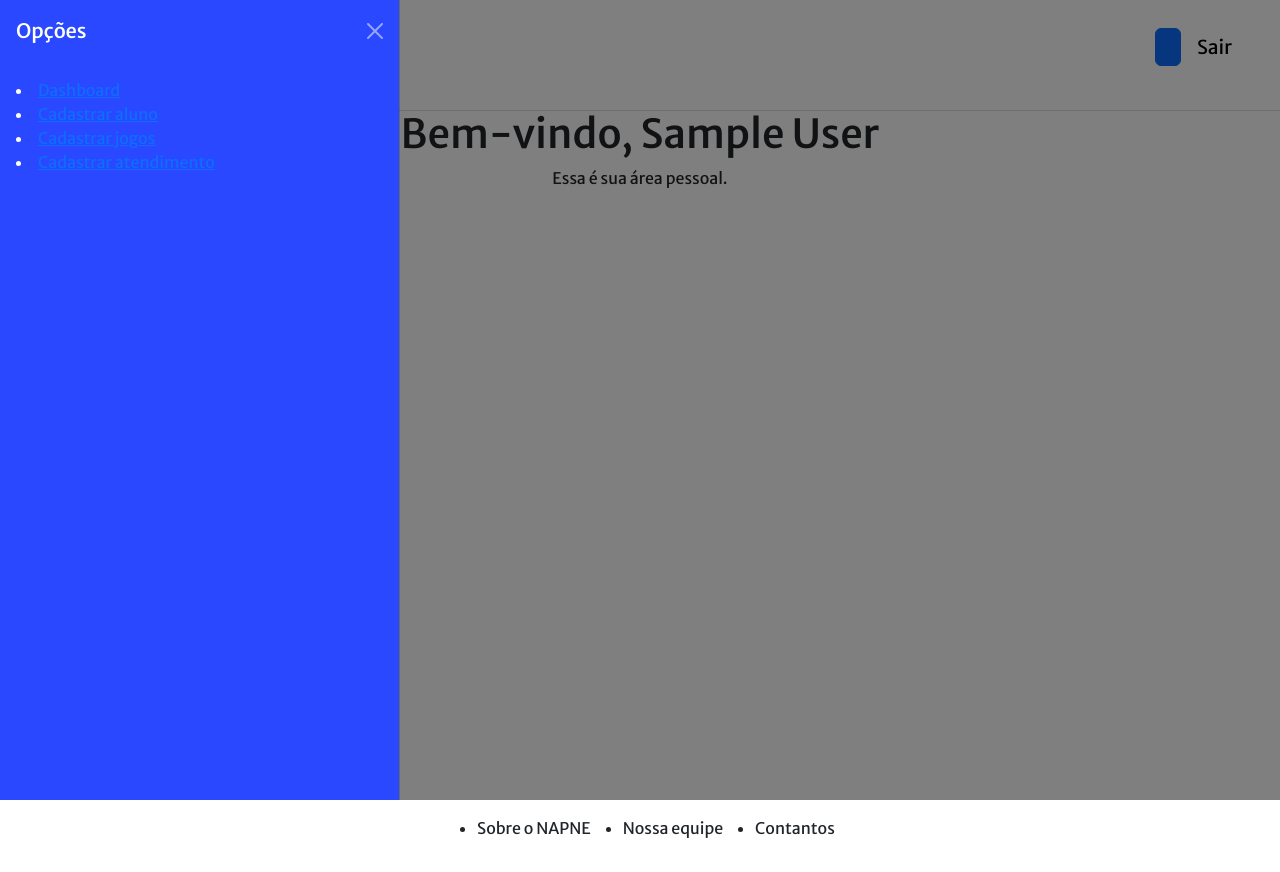
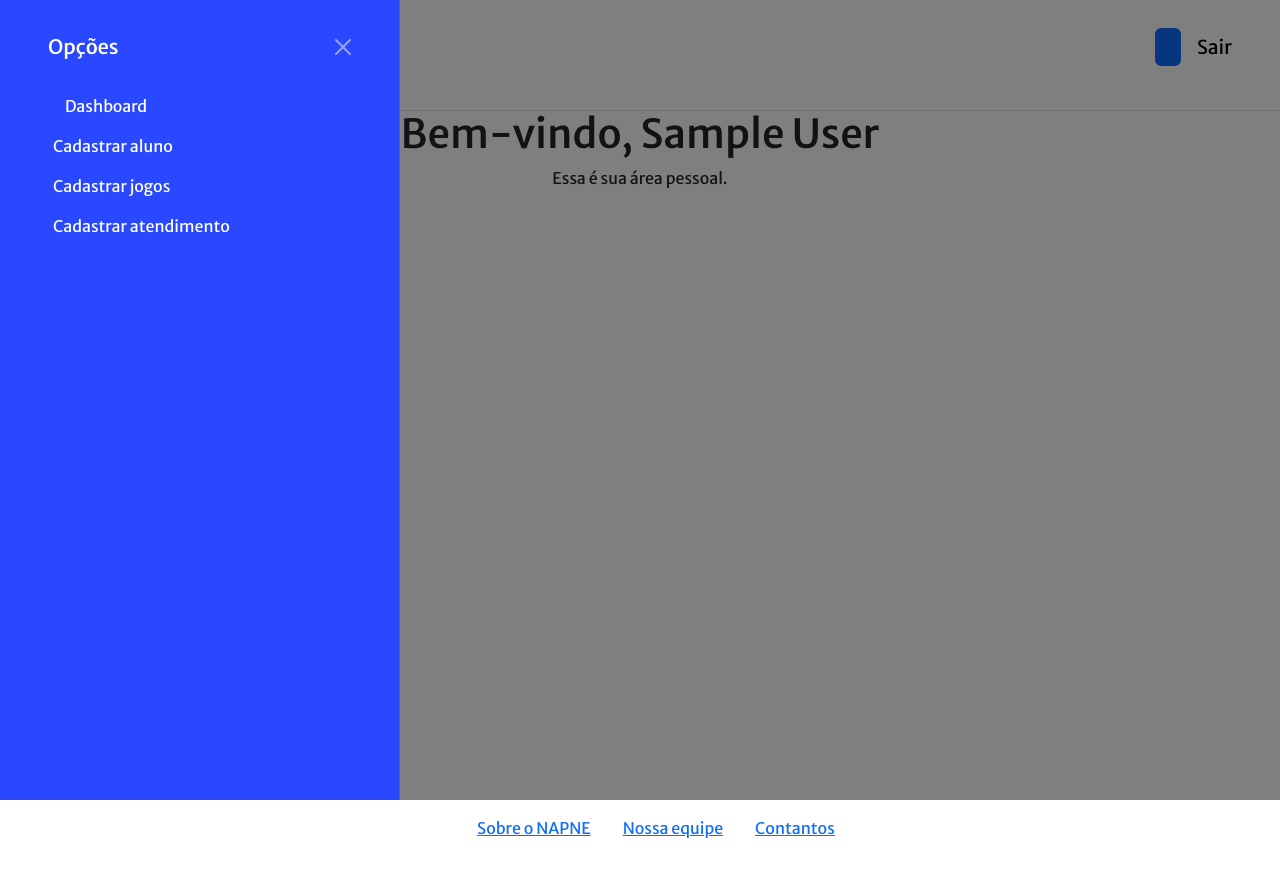
Before and after one commit to Rohnin08/Jogos_NAPNE, a Flask app: page /dashboard in a window 1280 px wide, after a click that opens the changed part. Run offline with Flask 3, Linux system fonts and the light colour scheme; the visitor is signed in with stand-in values (Sample User, id 1); some libraries are stand-ins or nearby versions.

Commit message:
Modificações do visual da pagina

```diff
--- a/static/css/style.css
+++ b/static/css/style.css
@@ -17,7 +17,7 @@
 
 }
 
-.idx-container {
+.base-container {
     display: flex;
     flex-direction: column;
     min-height: 100vh;
@@ -80,16 +80,39 @@
     max-width: 140px;
 }
 
-.idx-nav .logo img {
+.base-nav .logo img {
     max-width: 140px;
 
 }
-.idx-option {
+.base-option {
+    display: flex;
+    flex-direction: row;
+    justify-content:flex-start;
+    align-items: center;
+    color: white;
+    list-style: none;
+    gap: 5px;
+}
+
+.base-option a {
+    text-decoration: none;
     color: white;
 }
 
 
-.idx-nav {
+.offcanvas {
+    padding: 1rem 2rem 1rem 2rem;
+}
+
+.offcanvas-body {
+    padding: 2rem;
+    display: flex;
+    flex-direction: column;
+    gap: 1rem;
+}
+
+
+.base-nav {
     display: flex;
     flex-direction: row;
     width: 100%;
@@ -99,7 +122,7 @@
     align-items: center;
 }
 
-.idx-nav-elmts {
+.base-nav-elmts {
     display: flex;
     width: 100%;
     flex-direction: row;
@@ -110,14 +133,14 @@
 }
 
 
-.idx-nav-elmts a {
+.base-nav-elmts a {
     text-decoration: none;
     color: rgb(0, 0, 0);
     font-size: larger;
     position: relative;
 }
 
-.idx-nav-elmts a::after {
+.base-nav-elmts a::after {
     content: " ";
     width: 0%;
     height: 4px;
@@ -129,15 +152,15 @@
     transition: 0.35s ease-in-out;
 }
 
-.idx-nav-elmts a:hover::after {
+.base-nav-elmts a:hover::after {
     width: 105%;
 }
 
-.idx-nav-elmts li{
+.base-nav-elmts li{
     list-style: none;
 }
 
-.idx-main {
+.base-main {
     display: flex;
     flex-direction: column;
     justify-content: center;
@@ -175,7 +198,7 @@
     padding: 1rem;
 }
 
-.idx-footer {
+.base-footer {
     display: flex;
     flex-direction: row;
     justify-content: center;
@@ -184,13 +207,19 @@
 
 }
 
-.idx-footer-elm {
+.base-footer-elmt {
     display: flex;
     flex-direction: row;
     justify-content: center;
     gap: 2rem;
     align-items: center;
+
 }
+
+.base-footer-elmt li {
+    list-style: none;
+}
+
 @media (max-width: 768px) {
     .cad-log-container {
         flex-direction: column;
--- a/templates/base.html
+++ b/templates/base.html
@@ -11,15 +11,15 @@
     <link href="https://cdn.boxicons.com/fonts/basic/boxicons.min.css" rel="stylesheet" />
 </head>
 <body>
-    <div class="idx-container">
+    <div class="base-container">
 
         <!-- NAVBAR -->
-        <nav class="idx-nav">
+        <nav class="base-nav">
            <div class="logo">
                 <img src="/static/imgs/Logo__1_-removebg-preview.png" alt="">
             </div>
 
-            <ul class="idx-nav-elmts d-flex align-items-center gap-3">
+            <ul class="base-nav-elmts d-flex align-items-center gap-3">
 
                 {% if 'usuario_id' in session %}
                     <!-- Botão para abrir offcanvas -->
@@ -30,15 +30,15 @@
                     </li>
 
                     <!-- Link sair -->
-                    <li class="idx-elmt">
+                    <li class="base-elmt">
                         <a href="{{ url_for('logout') }}">Sair</a>
                     </li>
                 {% else %}
                     <!-- Usuário não logado - mostrar login e cadastro -->
-                    <li class="idx-elmt">
+                    <li class="base-elmt">
                         <a href="{{ url_for('login') }}">Entrar</a>
                     </li>
-                    <li class="idx-elmt">
+                    <li class="base-elmt">
                         <a href="{{ url_for('cadastro') }}">Cadastrar-se</a>
                     </li>
                 {% endif %}
@@ -54,16 +54,20 @@
             </div>
             {% if 'usuario_id' in session %}
             <div class="offcanvas-body" style="color: white;">
-                <li class="idx-option">
+                <li class="base-option">
+                    <i class='bxr  bx-home'  style='color:#ffffff'></i>
                     <a href="{{ url_for('dashboard') }}">Dashboard</a>
                 </li>
-                <li class="idx-elmt">
+                <li class="base-option">
+                    <i class='bxr  bx-education'  style='color:#ffffff'></i>
                     <a href="{{ url_for('cadastro_aluno') }}">Cadastrar aluno</a>
                 </li>
-                <li class="idx-option">
+                <li class="base-option">
+                    <i class='bxr  bx-chess-knight'  style='color:#ffffff'></i>
                     <a href="{{ url_for('cadastro_jogos') }}">Cadastrar jogos</a>
                 </li>
-                 <li class="idx-option">
+                 <li class="base-option">
+                    <i class='bxr  bx-form'  style='color:#ffffff'></i>
                     <a href="{{ url_for('cadastro_atendimento') }}">Cadastrar atendimento</a>
                 </li>
             </div>
@@ -71,17 +75,23 @@
         </div>
 
         <!-- Conteúdo dinâmico da página -->
-        <main class="idx-main">
+        <main class="base-main">
             {% block content %}
             {% endblock %}
         </main>
     </div>
 
-    <footer class="idx-footer">
-        <ul class="idx-footer-elm">
-            <li>Sobre o NAPNE</li>
-            <li>Nossa equipe</li>
-            <li>Contantos</li>
+    <footer class="base-footer">
+        <ul class="base-footer-elmt">
+            <li>
+                <a href="">Sobre o NAPNE</a>
+            </li>
+            <li>
+                <a href="">Nossa equipe</a>
+            </li>
+            <li>
+                <a href="">Contantos</a>
+            </li>
         </ul>
     </footer>
 
```
Also changed, not shown: README.md.
